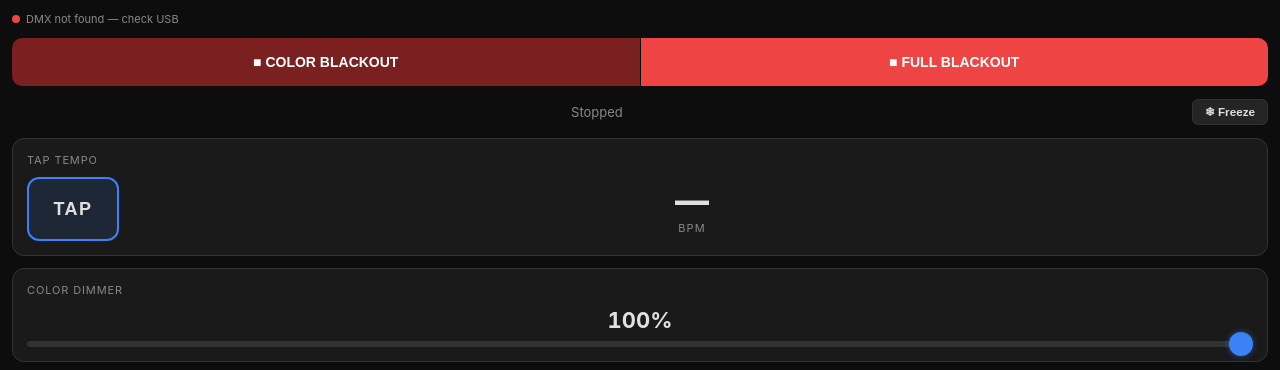
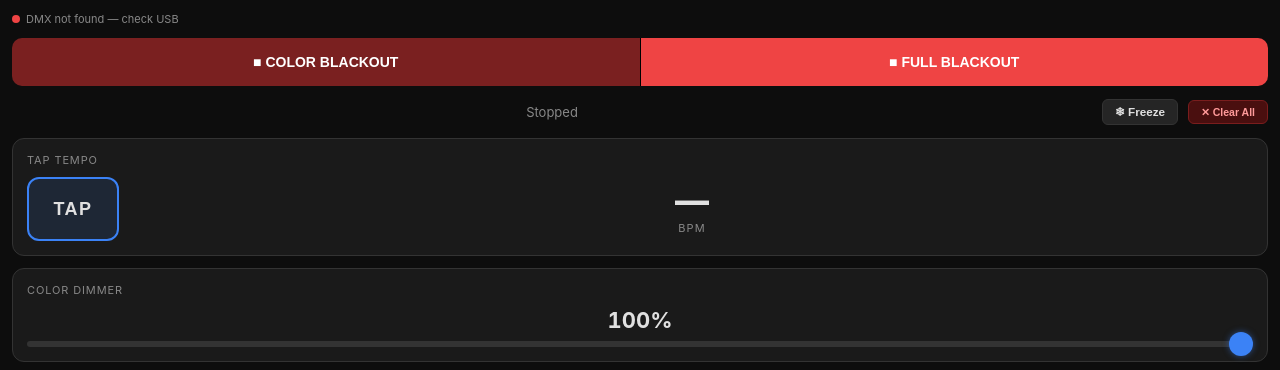
Before and after one commit to JKlaus1/Lightboard, a Flask app: template templates/index.html in a window 1280 px wide. Shown: the part 50-420 px from the top of the page. Run offline with Flask 3, Linux system fonts and the light colour scheme; the template is opened without the code that fills it, so the values that code supplies are empty; some libraries are stand-ins or nearby versions.

Commit message:
Clear buttons per category + Clear All panic reset

```diff
--- a/app.py
+++ b/app.py
@@ -514,6 +514,14 @@ def api_stop_all():
     engine.stop_all_scenes()
     return jsonify({"ok": True})
 
+@app.route("/api/clear-all", methods=["POST"])
+def api_clear_all():
+    """Panic clear: stop every playing layer (cycler, scenes, motion, look,
+    effect, overlay), clear blackout, turn singer mode OFF, and reset the
+    master and singer dimmers to 100%."""
+    engine.clear_all()
+    return jsonify({"ok": True})
+
 @app.route("/api/freeze", methods=["POST"])
 def api_freeze():
     """Toggle freeze on/off. Body: {enable: bool}."""
--- a/engine.py
+++ b/engine.py
@@ -1768,6 +1768,43 @@ class LightingEngine:
         with self._lock:
             self._singer_mode   = enabled
             self._singer_target = 1.0 if enabled else 0.0
+
+    def clear_all(self):
+        """Panic reset to a clean slate. Stops every playing layer (cycler,
+        main scenes, motions, looks, effects, overlay), clears blackout, turns
+        singer mode OFF, and resets the master and singer dimmers to 100%.
+        Bypasses freeze — a panic clear always applies immediately."""
+        # Drop freeze (and any queued changes) so the stops/sets all go live.
+        with self._lock:
+            self._freeze_active = False
+            self._pending_main_ids      = []
+            self._pending_main_scenes   = {}
+            self._pending_main_fades    = {}
+            self._pending_motion_ids    = []
+            self._pending_motion_scenes = {}
+            self._pending_look_ids      = []
+            self._pending_look_scenes   = {}
+            self._pending_effect_ids    = []
+            self._pending_effect_scenes = {}
+            self._pending_singer        = None
+            self._pending_master        = None
+            self._pending_singer_level  = None
+        # Stop every playing layer. Cycler first so it can't re-seed its decks
+        # into the scene stack between stopping scenes and stopping the thread.
+        self._stop_cycler_thread()
+        self.stop_scene()                                    # graceful fade-out, all mains (incl. cycler decks)
+        self._stop_all_mover_entries(self._active_motions)   # motion snaps
+        self._stop_all_mover_entries(self._active_looks)     # look snaps
+        self.stop_effect_scene()                             # graceful fade-out, all effects
+        self.stop_overlay()                                  # graceful fade-out
+        # Clear blackout (fade back to the now-empty scene).
+        with self._lock:
+            self._blackout_target = 0.0
+        # Reset controls to a clean slate.
+        self.set_singer_mode(False)   # singer override (warm white) OFF
+        self.set_master(1.0)          # master / colour dimmer → 100%
+        self.set_singer_level(1.0)    # singer dimmer → 100%
+        log.info("CLEAR ALL — all layers stopped; controls reset to clean slate")
 
     def blackout(self, mode='full'):
         """
--- a/templates/index.html
+++ b/templates/index.html
@@ -88,6 +88,15 @@
                border-radius:10px; padding:14px 8px; text-align:center;
                cursor:pointer; user-select:none;
                transition:border-color .15s, background .15s; }
+  /* Per-category Clear button in card headers, and the global Clear All. */
+  .clear-cat-btn { background:#3a1010; border:1px solid #5a1818; color:#ff8888;
+                   padding:4px 10px; border-radius:6px; font-size:11px;
+                   cursor:pointer; font-weight:600; white-space:nowrap; }
+  .clear-cat-btn:active { filter:brightness(1.25); }
+  .clear-all-btn { background:#4a0f0f; border:1px solid #7a1d1d; color:#ff9a9a;
+                   padding:5px 12px; border-radius:6px; font-size:0.7rem;
+                   cursor:pointer; font-weight:700; white-space:nowrap; }
+  .clear-all-btn:active { filter:brightness(1.25); }
   .scene-btn:active { filter:brightness(1.2); }
   .scene-btn.active { border-color:var(--accent); background:rgba(59,130,246,.12); }
   /* Effect-buttons use the same shape as main scenes but a distinct purple
@@ -302,6 +311,9 @@
             style="display:none;background:#3a1010;border:1px solid #5a1818;color:#ff8888;padding:5px 12px;border-radius:6px;font-size:0.7rem;cursor:pointer;font-weight:600;white-space:nowrap;">
       ⏹ Stop all
     </button>
+    <button id="clear-all-btn" class="clear-all-btn" onclick="clearAll()" title="Stop everything and reset controls">
+      ✕ Clear All
+    </button>
   </div>
 
   <!-- Freeze banner (shown when freeze is active) -->
@@ -363,6 +375,7 @@
   <div class="card">
     <div class="card-title" style="display:flex;align-items:center;gap:8px;">
       <span style="flex:1;">Scenes</span>
+      <button id="clear-main-btn" class="clear-cat-btn" onclick="clearCategory('main')" style="display:none;">✕ Clear</button>
       <button onclick="location.href='/editor?from=home'" style="background:var(--surface2);border:1px solid var(--border);border-radius:6px;color:var(--text);padding:4px 10px;font-size:11px;cursor:pointer;">+ New</button>
       <button onclick="openScenesEdit()" style="background:var(--surface2);border:1px solid var(--border);border-radius:6px;color:var(--accent);padding:4px 10px;font-size:11px;cursor:pointer;">✎ Edit list</button>
     </div>
@@ -392,6 +405,7 @@
   <div class="card">
     <div class="card-title" style="display:flex;align-items:center;gap:8px;">
       <span style="flex:1;">🌀 Effects</span>
+      <button id="clear-effect-btn" class="clear-cat-btn" onclick="clearCategory('effect')" style="display:none;">✕ Clear</button>
       <button onclick="location.href='/editor?type=effect&from=home'" style="background:var(--surface2);border:1px solid var(--border);border-radius:6px;color:#d4b6ff;padding:4px 10px;font-size:11px;cursor:pointer;">+ New</button>
       <button onclick="openEffectsEdit()" style="background:var(--surface2);border:1px solid var(--border);border-radius:6px;color:var(--accent);padding:4px 10px;font-size:11px;cursor:pointer;">✎ Edit list</button>
     </div>
@@ -561,6 +575,7 @@
   <div class="card">
     <div class="card-title" style="display:flex;align-items:center;gap:8px;">
       <span style="flex:1;">🎯 Mover Motion</span>
+      <button id="clear-motion-btn" class="clear-cat-btn" onclick="clearCategory('motion')" style="display:none;">✕ Clear</button>
       <button onclick="location.href='/editor?type=mover_motion&from=home'" style="background:var(--surface2);border:1px solid var(--border);border-radius:6px;color:var(--text);padding:4px 10px;font-size:11px;cursor:pointer;">+ New</button>
     </div>
     <div class="scene-grid" id="motion-grid">
@@ -586,6 +601,7 @@
   <div class="card">
     <div class="card-title" style="display:flex;align-items:center;gap:8px;">
       <span style="flex:1;">💡 Mover Look</span>
+      <button id="clear-look-btn" class="clear-cat-btn" onclick="clearCategory('look')" style="display:none;">✕ Clear</button>
       <button onclick="location.href='/editor?type=mover_look&from=home'" style="background:var(--surface2);border:1px solid var(--border);border-radius:6px;color:var(--text);padding:4px 10px;font-size:11px;cursor:pointer;">+ New</button>
     </div>
     <div class="scene-grid" id="look-grid">
@@ -682,6 +698,18 @@ function pollState() {
     highlightLayer('motion');
     highlightLayer('look');
     highlightLayer('effect');
+
+    // Per-category Clear buttons: visible only when that layer has something
+    // active (mirrors the conditional top "Stop all"). Effective set so a
+    // frozen pending-empty still hides it.
+    const showClear = (btnId, set) => {
+      const b = document.getElementById(btnId);
+      if (b) b.style.display = set.size > 0 ? '' : 'none';
+    };
+    showClear('clear-main-btn',   effectiveSceneIds);
+    showClear('clear-motion-btn', effMotionIds);
+    showClear('clear-look-btn',   effLookIds);
+    showClear('clear-effect-btn', effEffectIds);
 
     // Freeze button + banner
     const fbtn = document.getElementById('freeze-btn');
@@ -945,6 +973,33 @@ function stopAllScenes() {
     });
 }
 
+// ── Clear (per-category + global) ─────────────────────────────────────────
+// Per-category Clear hits that layer's stop-all route. Clear All hits the
+// server-side panic route that also resets singer + faders.
+function clearCategory(cat) {
+  const url = (cat === 'main') ? '/api/stop' : '/api/' + cat + '/stop';
+  fetch(url, { method:'POST',
+    headers:{'Content-Type':'application/json'}, body:'{}' })
+    .then(r => r.json()).then(d => {
+      if (!d.ok) toast(cat + ' clear failed: ' + (d.error || ''), 'err');
+      pollState();
+    })
+    .catch(() => {});
+}
+
+function clearAll() {
+  if (!confirm('Clear everything?\n\nStops all scenes, motion, look, effects, '
+             + 'the overlay and the cycler, clears blackout, turns singer OFF, '
+             + 'and resets the Color Dimmer and Singer Dimmer to 100%.')) return;
+  fetch('/api/clear-all', { method:'POST',
+    headers:{'Content-Type':'application/json'}, body:'{}' })
+    .then(r => r.json()).then(d => {
+      if (!d.ok) toast('Clear all failed: ' + (d.error || ''), 'err');
+      pollState();
+    })
+    .catch(() => {});
+}
+
 // ── Stacked layer optimistic state (motion / look / effect) ───────────────
 // Mirrors the main-scene grid: set-membership multi-select. Each category
 // keeps an optimistic map { [id]: {action:'starting'|'stopping', time} } that
```
Also changed, not shown: test_engine_concurrency.py (+36 -0 lines).
